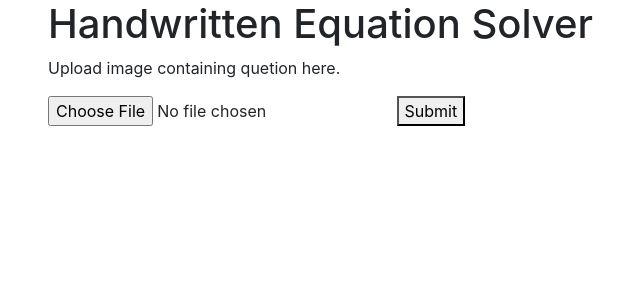
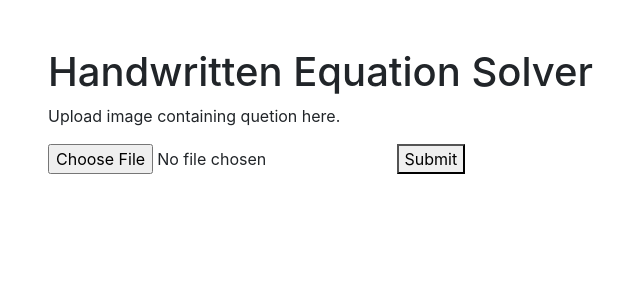
Before and after one commit to DishaCoder/hand-written-equation-solver, a Django app: page / in a window 1280 px wide. Shown: the top 300 px of the page, without its empty margins (22-662 px from the left). Run offline with Django 4.2, Linux system fonts and the light colour scheme.

```diff
--- a/myapp/templates/index.html
+++ b/myapp/templates/index.html
@@ -112,7 +112,7 @@
 
     <body>
         <div class="container">
-            <div class="row">
+            <div class="row mt-5">
                 <div class="text-center">
                     <div class="h1">Handwritten Equation Solver</div>
                 </div>
```
Also changed, not shown: 1 other file.
